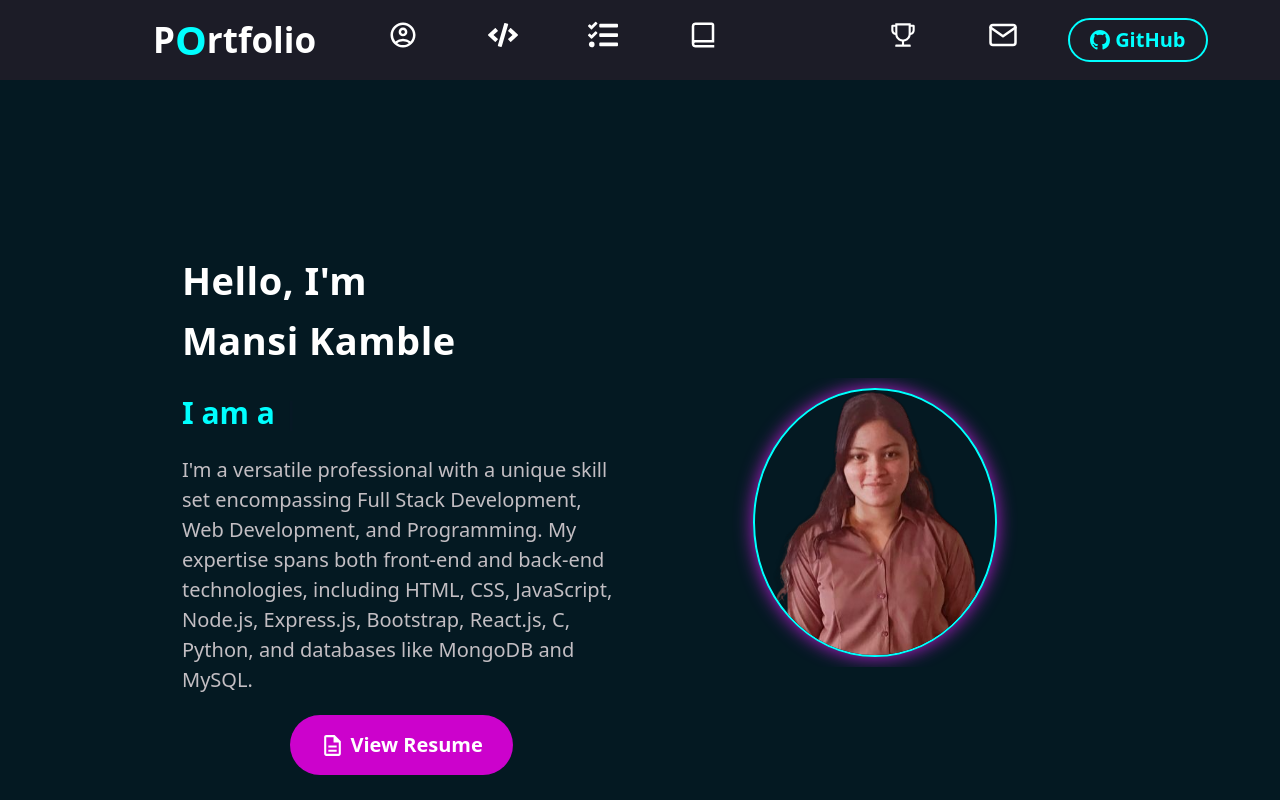
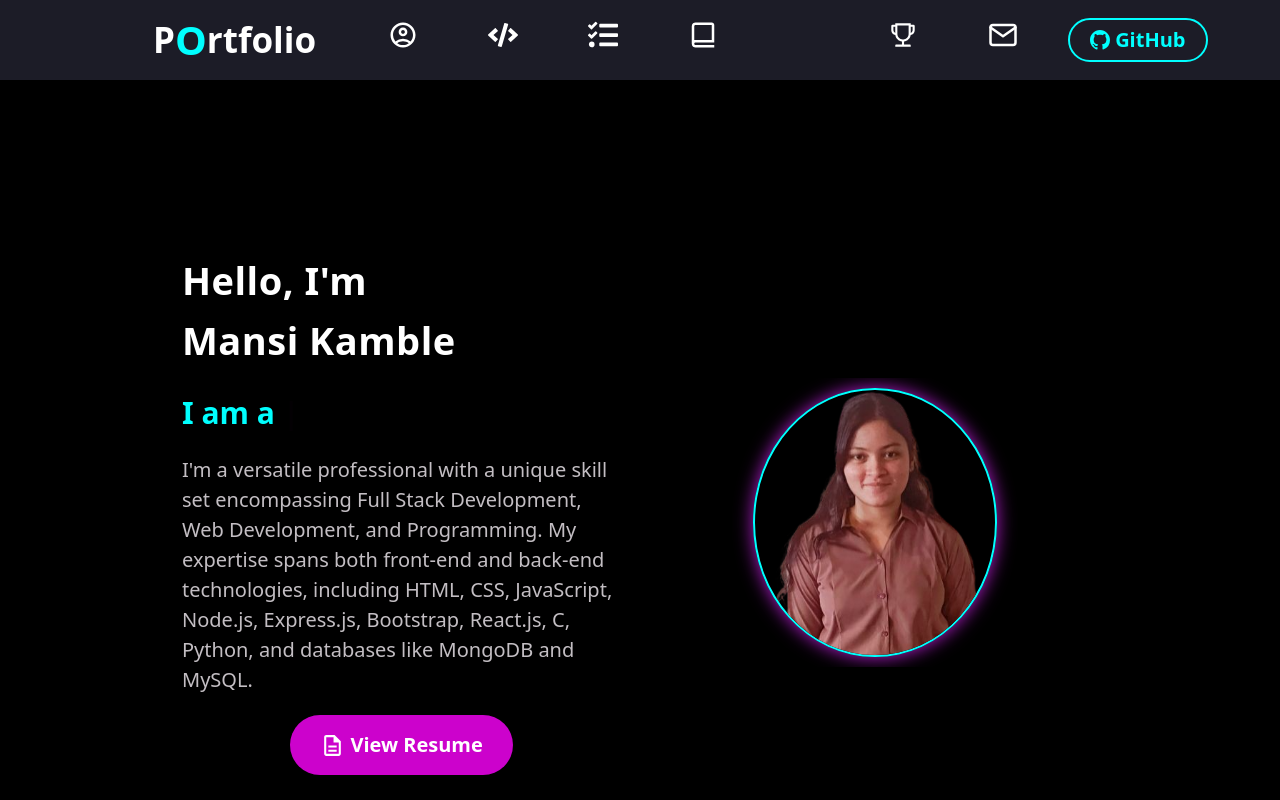
Before and after one commit to MansiRK/PRODIGY_WD_04, a React (Create React App) app: page / in a window 1280 px wide. Shown: the top 800 px of the page. Built offline with nearby package versions, Linux system fonts and the light colour scheme; some icons are missing.

Commit message:
added links

```diff
--- a/src/components/About.js
+++ b/src/components/About.js
@@ -7,7 +7,7 @@ import Description from "@mui/icons-material/DescriptionOutlined";
 const AboutContainer = styled.div`
   width: 100%;
   height: 100%;
-  background-color: rgb(4, 25, 34);
+  background-color: black;
   display: flex;
   justify-content: center;
   align-items: center;
--- a/src/components/NavBar.js
+++ b/src/components/NavBar.js
@@ -158,7 +158,7 @@ const MobileMenu = styled.div`
   top: 80px;
   right: 0;
   /* padding: 10px 0; */
-  background-color: rgb(3, 20, 42);
+  background-color: #1c1c27;
   transform: ${({ isOpen }) =>
     isOpen ? "translateY(0)" : "translateY(-100%)"};
   opacity: ${({ isOpen }) => (isOpen ? "80%" : "0")};
```
